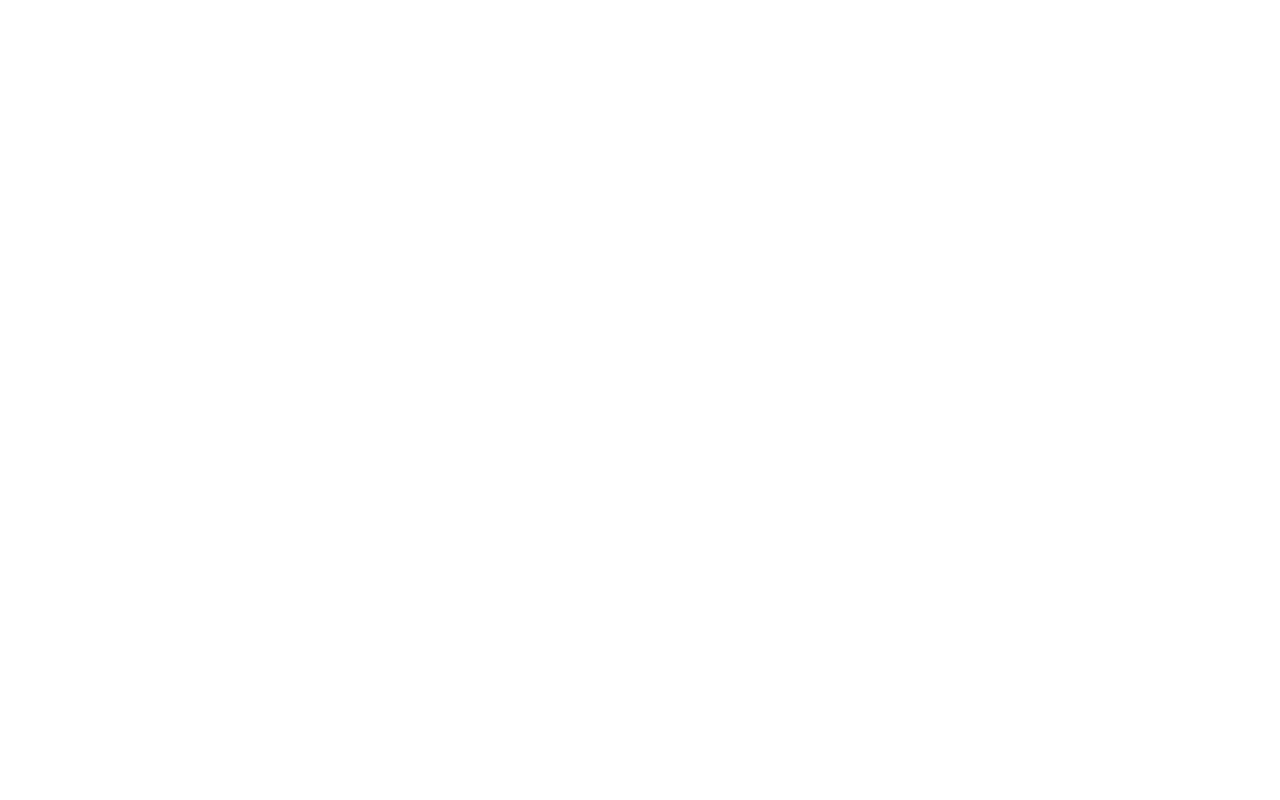
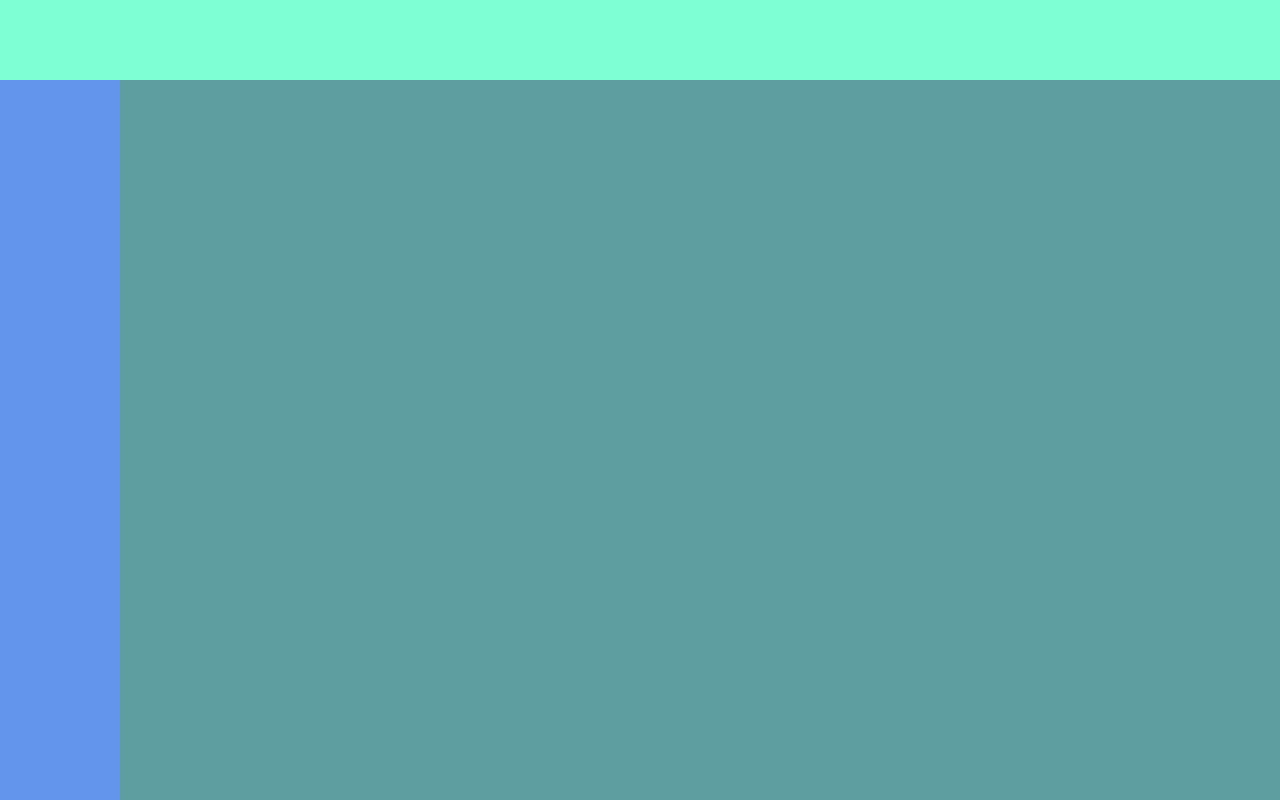
Before and after one commit to nespolisimmaco/html-css-bootstrap-dashboard, a plain HTML site: page index.html in a window 1280 px wide. Drawn offline with nearby package versions, Linux system fonts and the light colour scheme.

Commit message:
Add: Main layout

```diff
--- a/css/style.css
+++ b/css/style.css
@@ -1,4 +1,62 @@
-/* RESET */
+/* ********** VARIABLED ********** */
+:root {
+    --ms_header-height: 80px;
+    --ms_sidebar-width: 70px;
+}
+
+/* ********** RESET ********** */
 img {
     max-width: 100%;
 }
+
+/* ********** GENERAL ********** */
+body {
+    font-family: 'Roboto', sans-serif;
+}
+
+.wrapper {
+    height: 100vh;
+    width: 100%;
+    /* debug */
+    background-color: brown;
+}
+
+/* ********** HEADER ********** */
+header {
+    height: var(--ms_header-height);
+    width: 100%;
+    /* debug */
+    background-color: aquamarine;
+}
+
+/* ********** MAIN ********** */
+/* ---------- Content with sidebar and main-content ---------- */
+.content {
+    width: 100%;
+    height: calc(100% - var(--ms_header-height));
+    /* debug */
+    background-color:burlywood;
+}
+
+/* ---------- Sidebar ---------- */
+.ms_sidebar {
+    width: var(--ms_sidebar-width);
+    height: 100%;
+    /* debug */
+    background-color: cornflowerblue;
+}
+
+/* * Desktop layout * */
+@media screen and (min-width: 992px) {
+    :root {
+        --ms_sidebar-width: 120px;
+    }
+}
+
+/* ---------- Main content ---------- */
+.main-content {
+    width: calc(100% - var(--ms_sidebar-width));
+    height: 100%;
+    /* debug */
+    background-color: cadetblue;
+}
--- a/index.html
+++ b/index.html
@@ -11,9 +11,37 @@
     <link rel="stylesheet" href="css/style.css">
     <!-- Font awesome -->
     <link rel="stylesheet" href="https://cdnjs.cloudflare.com/ajax/libs/font-awesome/6.3.0/css/all.min.css" integrity="sha512-SzlrxWUlpfuzQ+pcUCosxcglQRNAq/DZjVsC0lE40xsADsfeQoEypE+enwcOiGjk/bSuGGKHEyjSoQ1zVisanQ==" crossorigin="anonymous" referrerpolicy="no-referrer" />
-    <!--  -->
+    <!-- Google font -->
+    <link rel="preconnect" href="https://fonts.googleapis.com">
+    <link rel="preconnect" href="https://fonts.gstatic.com" crossorigin>
+    <link href="https://fonts.googleapis.com/css2?family=Roboto:wght@100;300;400;500;700;900&display=swap" rel="stylesheet">
 </head>
 <body>
+    <!-- Wrapper -->
+    <div class="wrapper">
+        <!-- Header -->
+        <header>
 
+        </header>
+        <!-- End Header -->
+
+        <!-- Main -->
+        <main class="content d-flex">
+            <!-- Sidebar -->
+            <div class="ms_sidebar">
+
+            </div>
+            <!-- End Sidebar -->
+
+            <!-- Main content -->
+            <div class="main-content">
+
+            </div>
+            <!-- Main content -->
+        </main>
+        <!-- End Main -->
+
+    </div>
+    <!-- End Wrapper -->
 </body>
 </html>
```
